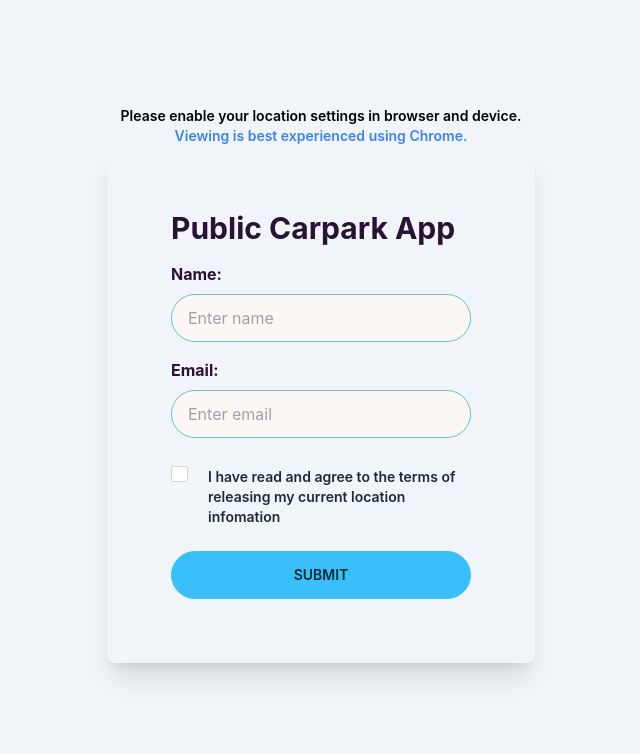
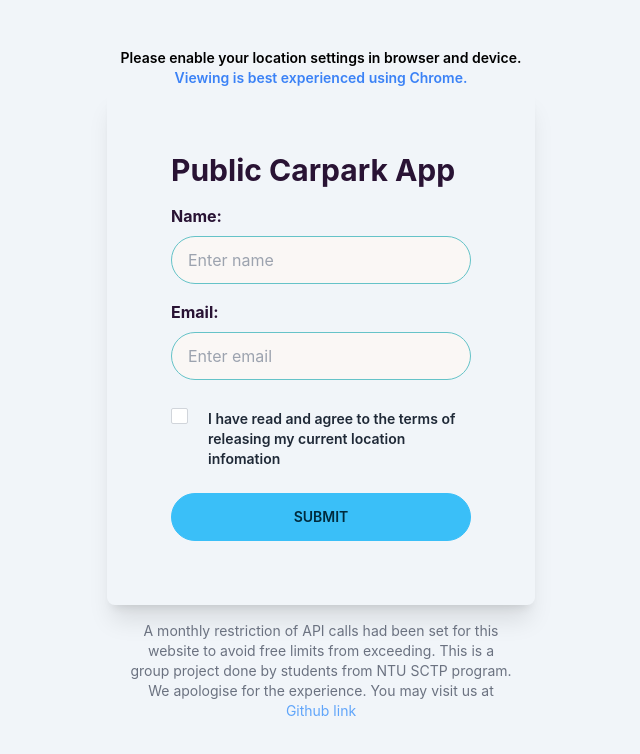
Before and after one commit to goodwill80/My_Carpark_App, a React (Create React App) app: page / in a window 1280 px wide. Shown: the top 754 px of the page, without its empty margins (319-959 px from the left). Built offline with nearby package versions, Linux system fonts and the light colour scheme; no server answers.

Commit message:
added monthly restrictions

```diff
--- a/src/Pages/HomePage.jsx
+++ b/src/Pages/HomePage.jsx
@@ -10,6 +10,22 @@ function HomePage() {
     <div className="flex flex-col justify-center items-center min-h-[100vh] h-auto pb-12">
       <Instructions />
       <Form getUserData={getUserData} setSignIn={setSignIn} />
+      <div className="flex flex-col justify-center items-center">
+        <p className="text-sm flex flex-col mt-4 text-center w-[80%] md:w-[30%] text-gray-500">
+          A monthly restriction of API calls had been set for this website to
+          avoid free limits from exceeding. This is a group project done by
+          students from NTU SCTP program. We apologise for the experience. You
+          may visit us at
+        </p>
+        <a
+          className="text-sm text-blue-400"
+          href="https://github.com/orgs/NTU-SCTP-SE-C1-Project-Group-1/people"
+          rel="noreferrer noopener"
+          target="_blank"
+        >
+          Github link
+        </a>
+      </div>
     </div>
   );
 }
```
